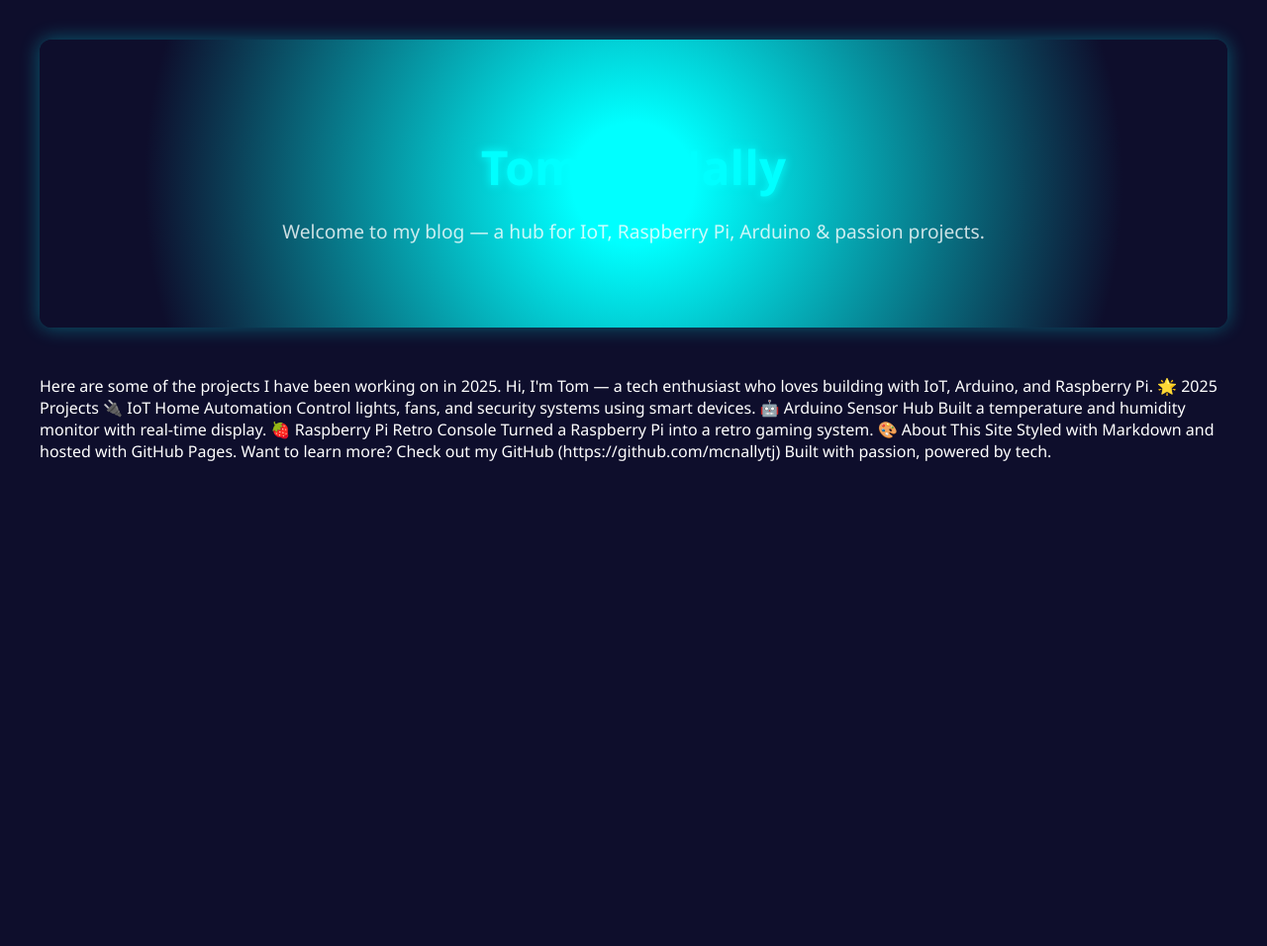
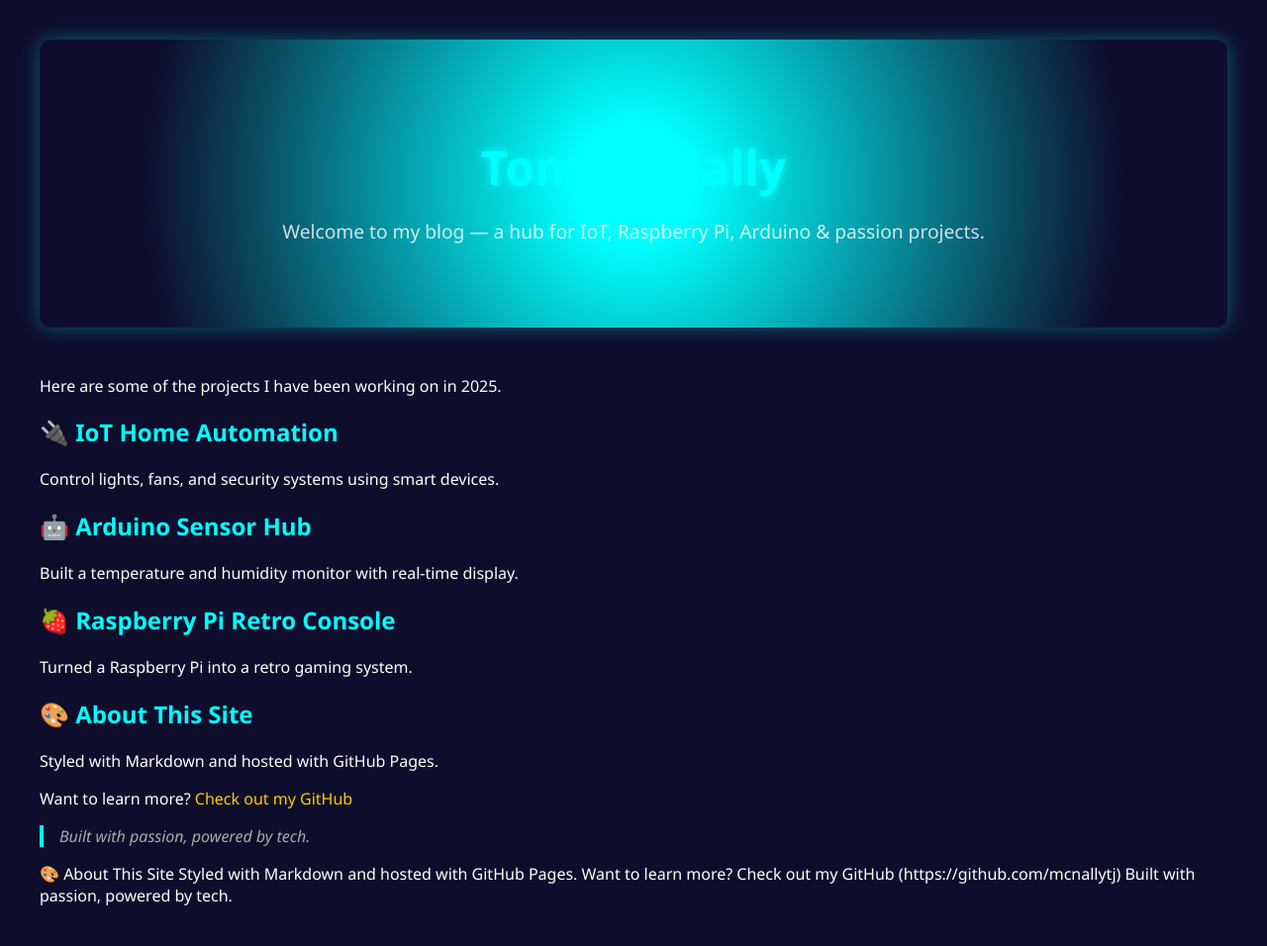
Before and after one commit to mcnallytj/skills-github-pages, a Jekyll site: the page built from index.html, in a window 1280 px wide. Shown: the whole page at 99% size. Built offline with Jekyll 4.4.1, drawn with Linux system fonts in a browser that asks for light colours; before the commit the page ends 900 px from its top, so only the background shows below that.

Commit message:
Update index.html

```diff
--- a/index.html
+++ b/index.html
@@ -12,24 +12,27 @@
 
 
 
-Hi, I'm Tom — a tech enthusiast who loves building with IoT, Arduino, and Raspberry Pi.
+<div class="project-card">
+  <h2>🔌 IoT Home Automation</h2>
+  <p>Control lights, fans, and security systems using smart devices.</p>
+</div>
 
-🌟 2025 Projects
+<div class="project-card">
+  <h2>🤖 Arduino Sensor Hub</h2>
+  <p>Built a temperature and humidity monitor with real-time display.</p>
+</div>
 
-🔌 IoT Home Automation
+<div class="project-card">
+  <h2>🍓 Raspberry Pi Retro Console</h2>
+  <p>Turned a Raspberry Pi into a retro gaming system.</p>
+</div>
 
-
-Control lights, fans, and security systems using smart devices.
-
-🤖 Arduino Sensor Hub
-
-
-Built a temperature and humidity monitor with real-time display.
-
-🍓 Raspberry Pi Retro Console
-
-
-Turned a Raspberry Pi into a retro gaming system.
+<div class="project-card">
+  <h2>🎨 About This Site</h2>
+  <p>Styled with Markdown and hosted with GitHub Pages.</p>
+  <p>Want to learn more? <a href="https://github.com/mcnallytj">Check out my GitHub</a></p>
+  <blockquote>Built with passion, powered by tech.</blockquote>
+</div>
 
 🎨 About This Site
 
```
